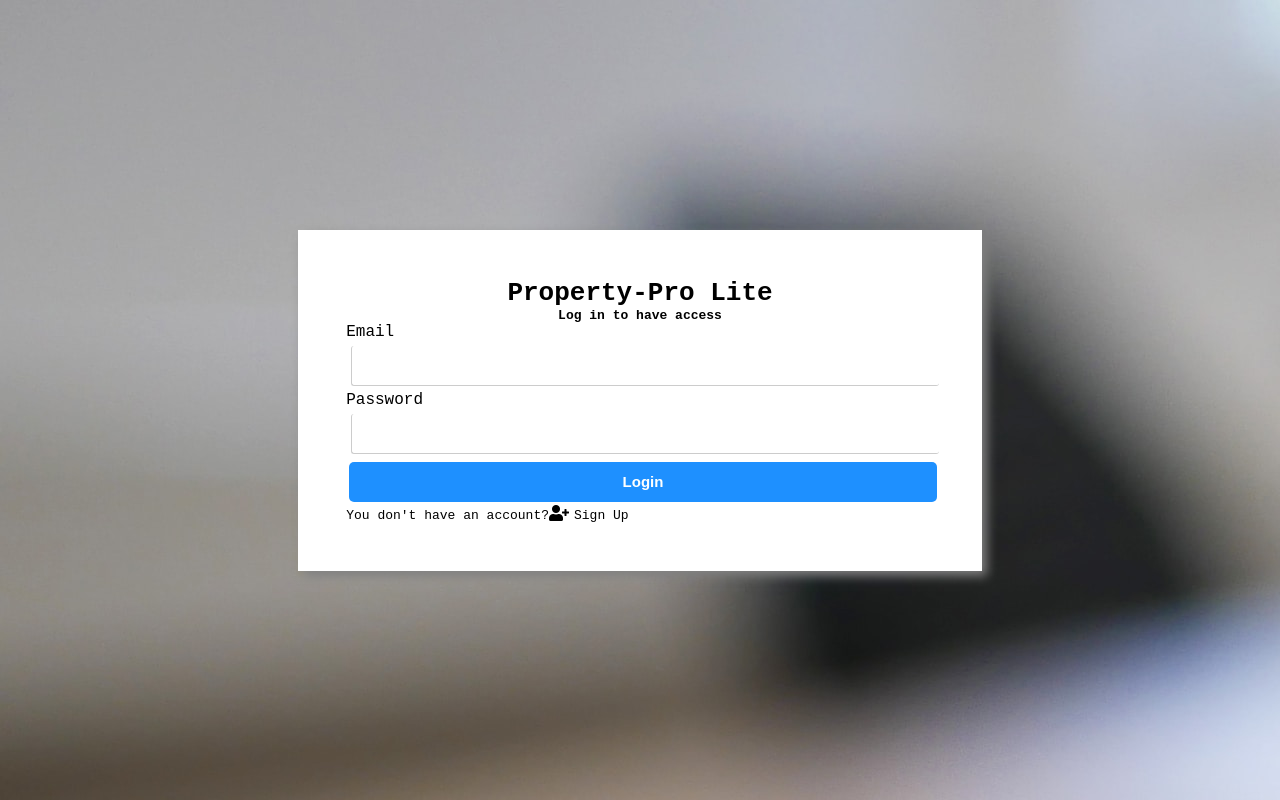
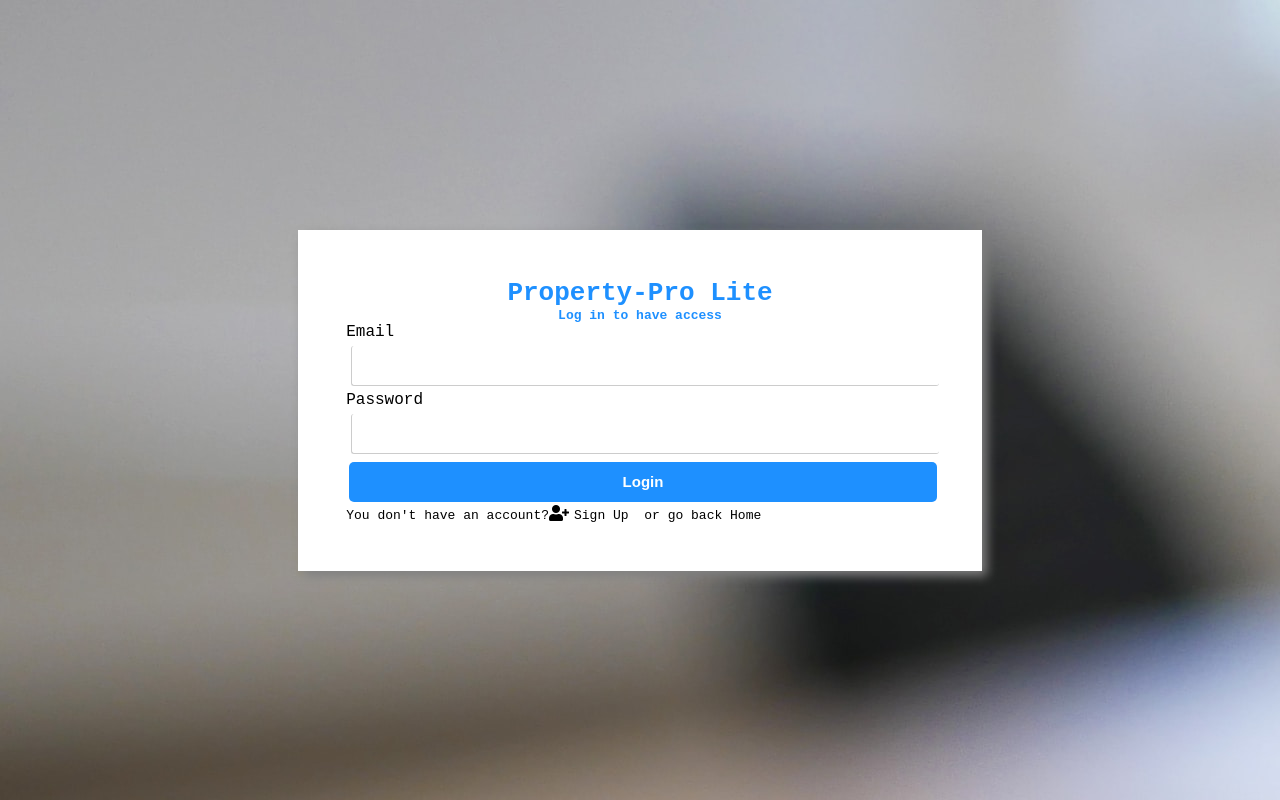
Before and after one commit to alainmateso/property-pro-lite-frontend, a React app: page /signin in a window 1280 px wide. Built offline with nearby package versions, Linux system fonts and the light colour scheme.

Commit message:
Add link to home on signup and signin

```diff
--- a/src/components/pages/Login.js
+++ b/src/components/pages/Login.js
@@ -57,22 +57,8 @@ export class Login extends Component {
 
   render() {
     return (
-    // <div className="login-form">
-    //   <form onSubmit={this.submitForm}>
-    //     <Input type="email" name="email" id="email" placeholder="Email..." onChange={this.handleChange} data="email" value={email} title="Enter a valid email" pattern="[a-z0-9._%+-]+@[a-z0-9.-]+\.[a-z]{2,}$" required />
-    //     <Input type="password" name="password" id="password" placeholder="Password..." onChange={this.handleChange} data="password" value={password} title="Enter your password" required />
-    //     <Button name={isLoading ? <i style={{ fontSize: '20px' }} className="fas fa-spinner fa-pulse" /> : 'login'} />
-    //   </form>
-    //   <Link to="/forgotpassword">
-    //     <p className="forgot-password">Forgot password?</p>
-    //   </Link>
-    //   <Link to="/register">
-    //     <p className="switch-auth">Signup instead</p>
-    //   </Link>
-    // </div>
-
       <div className="userForm">
-        <h1 className="welcomeMessage"><a href="/home">Property-Pro Lite</a></h1>
+        <h1 className="welcomeMessage"><a href="/">Property-Pro Lite</a></h1>
         <h4 className="welcomeMessage">Log in to have access</h4>
         <form onSubmit={this.submitForm}>
           <label htmlFor="email">Email</label>
@@ -87,6 +73,9 @@ export class Login extends Component {
                 <i className="fas fa-user-plus" />
                 Sign Up
                 </a>
+{' '}
+&nbsp;
+<a href="/">or go back Home</a>
             </p>
         </form>
       </div>
--- a/src/components/pages/Signup.js
+++ b/src/components/pages/Signup.js
@@ -59,24 +59,9 @@ export class Signup extends Component {
 
   render() {
     return (
-    // <div className="signup-form">
-    //   <form onSubmit={this.handleSubmit}>
-    //     <Input data-test="email" type="email" id="email" name="email" placeholder="Email..." required pattern="[a-z0-9._%+-]+@[a-z0-9.-]+\.[a-z]{2,}$" value={email} onChange={this.handleChange} title="Enter a valid email. eg: johndoe@gmail.com" />
-    //     <Input data-test="username" type="text" id="username" name="username" placeholder="Username..." required pattern="[a-zA-Z]{3,10}" value={username} onChange={this.handleChange} title="Enter a valid name. Between 3 and 10 characters allowed." />
-    //     <Input data-test="password" type="password" id="password" name="password" placeholder="Password..." required pattern="(?=.*[a-z])(?=.*[A-Z])(?=.*\d)(?=.*[#$^+=!*()@%&]).{8,}" value={password} onChange={this.handleChange} title="Enter an 8+ length valid password. Allowed = 1 Uppercase, 1 lowercase, 1 number, 1 special character." />
-    //     <Input data-test="confirmPassword" type="password" id="confirmPassword" name="confirmPassword" placeholder="Confirm Password..." required pattern="(?=.*[a-z])(?=.*[A-Z])(?=.*\d)(?=.*[#$^+=!*()@%&]).{8,}" value={confirmPassword} onChange={this.handleChange} title="Enter an 8+ length valid password. Allowed = 1 Uppercase, 1 lowercase, 1 number, 1 special character." />
-    //     <Button data-test="submitButton" name={isLoading ? <i style={{ fontSize: '20px' }} className="fas fa-spinner fa-pulse" /> : 'signup'} />
-    //     <br />
-    //     <div className="link">
-    //       <Link to="/users">
-    //       Login instead
-    //       </Link>
-    //     </div>
-    //   </form>
-    // </div>
 
       <div className="userForm">
-        <h1 className="welcomeMessage"><a href="/home">Property-Pro Lite</a></h1>
+        <h1 className="welcomeMessage"><a href="/">Property-Pro Lite</a></h1>
         <h4 className="welcomeMessage">Fill this form to Sign Up</h4>
         <form onSubmit={this.handleSubmit}>
             <label htmlFor="email">Email</label>
@@ -100,6 +85,9 @@ Already have an account?
 <i className="fas fa-sign-in-alt" />
 Sign in
 </a>
+{' '}
+&nbsp;
+<a href="/">or go back Home</a>
 
             </p>
         </form>
--- a/src/styles/styles.scss
+++ b/src/styles/styles.scss
@@ -69,7 +69,7 @@ label{
 .welcomeMessage{
     margin-top: 0;
     text-align: center;
-    color: black;
+    color: dodgerblue;
 }
 .goButton{
     width: 100%;
```
